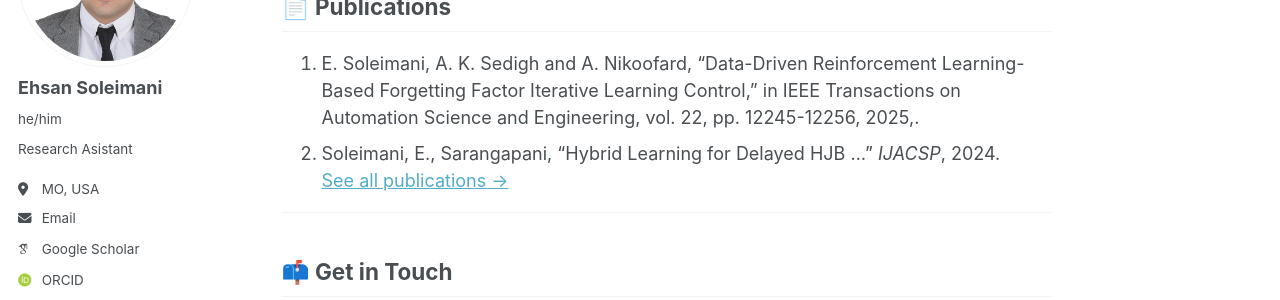
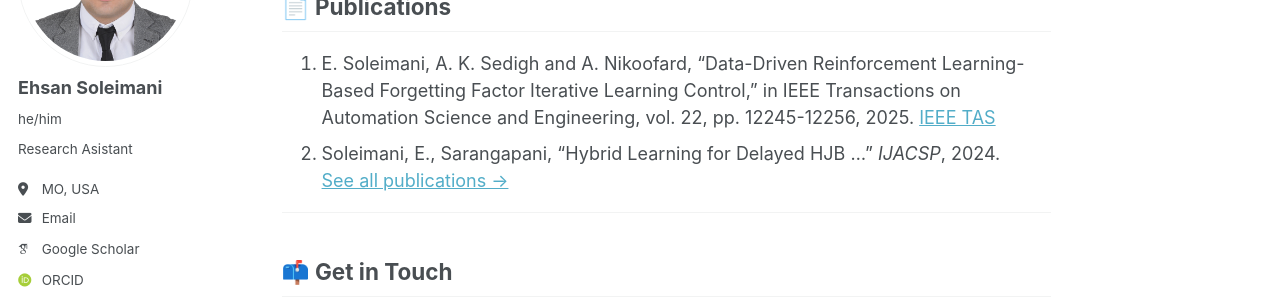
Before and after one commit to EhsanSoleimani1998/EhsanSoleimani1998.github.io, a Jekyll site: the page built from _pages/about.md, in a window 1280 px wide and 900 px high, scrolled down 681 px. Shown: the part 207-507 px from the top of the window. Built offline with Jekyll 4.4.1, drawn with Linux system fonts in a browser that asks for light colours; some web fonts are replaced; a script that is not in the unit is left out.

Commit message:
Update about.md

```diff
--- a/_pages/about.md
+++ b/_pages/about.md
@@ -36,7 +36,7 @@ I’m a Ph.D. candidate in Electrical Engineering at Missouri S&T, working on re
 
 ## 📄 Publications
 
-1. E. Soleimani, A. K. Sedigh and A. Nikoofard, "Data-Driven Reinforcement Learning-Based Forgetting Factor Iterative Learning Control," in IEEE Transactions on Automation Science and Engineering, vol. 22, pp. 12245-12256, 2025,.
+1. E. Soleimani, A. K. Sedigh and A. Nikoofard, "Data-Driven Reinforcement Learning-Based Forgetting Factor Iterative Learning Control," in IEEE Transactions on Automation Science and Engineering, vol. 22, pp. 12245-12256, 2025.  [IEEE TAS](https://ieeexplore.ieee.org/abstract/document/10879362)
 2. Soleimani, E., Sarangapani, “Hybrid Learning for Delayed HJB …” *IJACSP*, 2024.
 [See all publications →](/publications)
 
```
